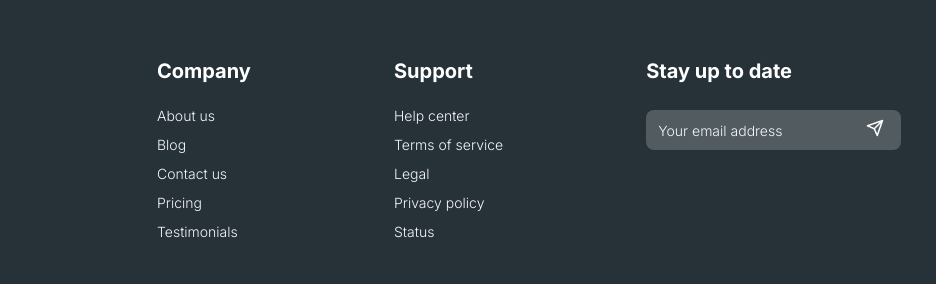
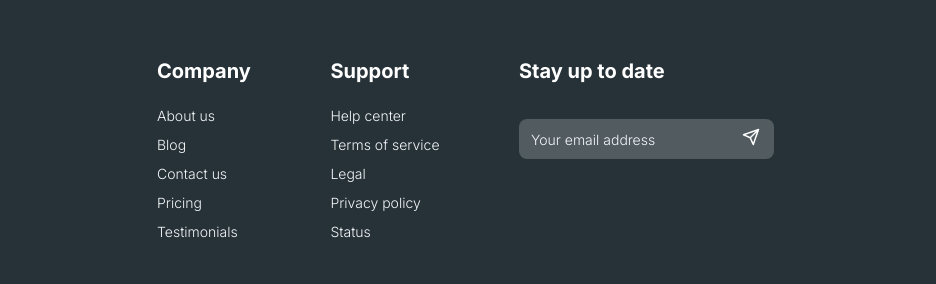
Before and after one commit to ferreirabarros/nexcent, a website: page index.html in a window 1280 px wide. Shown: the part 4078-4362 px from the top of the page, 344-1280 px from the left. Drawn offline with Linux system fonts and the light colour scheme.

Commit message:
correção form

```diff
--- a/assets/scss/_footer.scss
+++ b/assets/scss/_footer.scss
@@ -65,7 +65,6 @@ footer{
               width: 25.5rem;
               height: 4rem;
               border-radius: .8rem;
-              position: absolute;
               border: none;
 
             }
@@ -74,11 +73,11 @@ footer{
               padding: 1.2rem;
             }
             a{
+              position: relative;
+              left: -3.2rem;
               img{
                 width: 100%;
                 max-width: 1.8rem;
-                position: relative;
-                left: 22rem;
               }
             }
           }
```
Also changed, not shown: assets/css/style.css, 1 other file.
